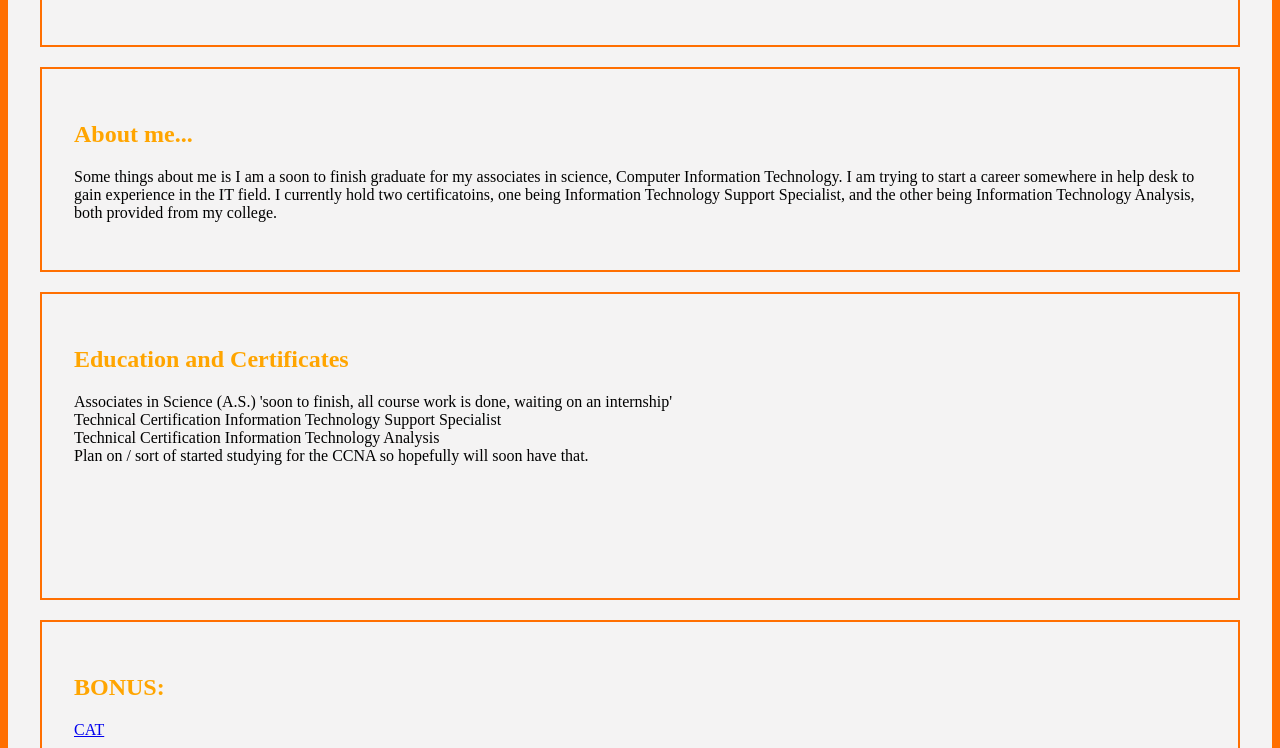
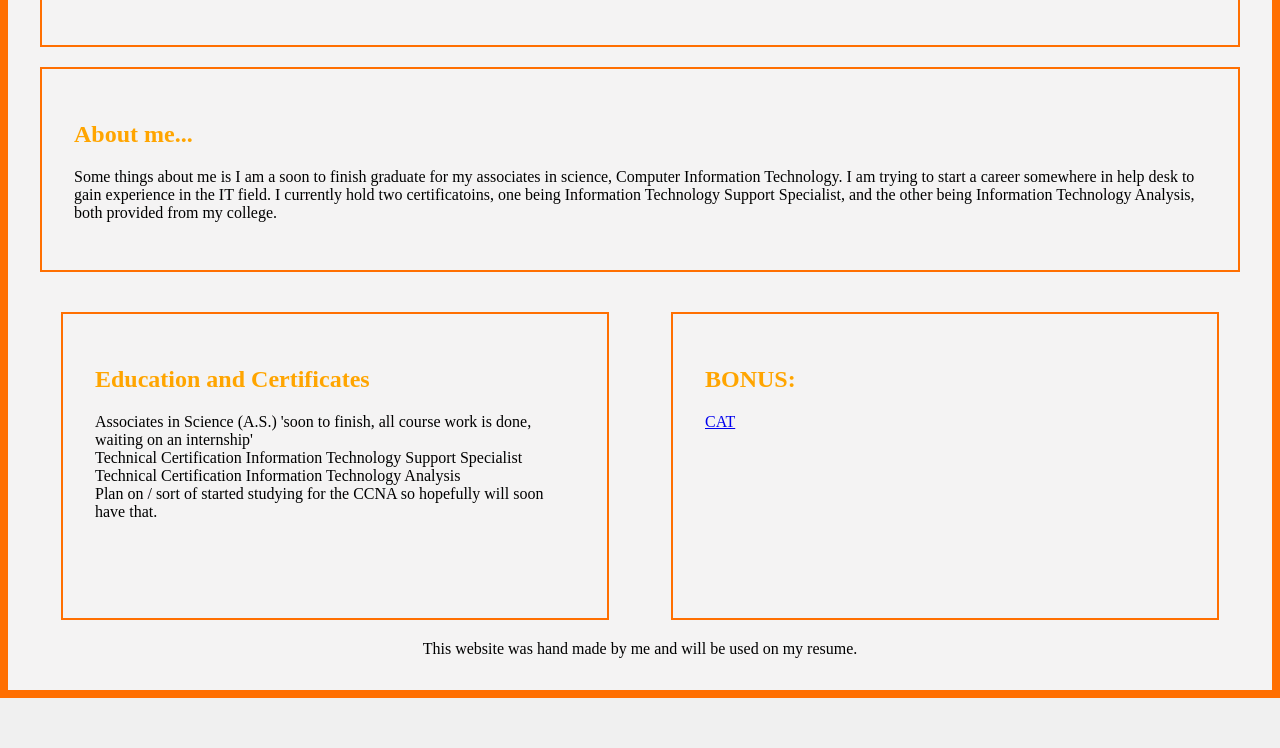
Before and after one commit to mastrotony-GH/MyBlogAM, a plain HTML site: page index.html in a window 1280 px wide. Shown: the part 204-952 px from the top of the page. After the commit the page ends 902 px from the top, so only its background shows below. Drawn offline with Linux system fonts and the light colour scheme.

Commit message:
Update style.css

```diff
--- a/style.css
+++ b/style.css
@@ -1,6 +1,6 @@
 html, body {
     margin: 0;
-    padding: 0:
+    padding: 0;
 }
 
 h1 {
@@ -28,6 +28,13 @@ h2 {
     padding: 2em;
     background-color: #F4F3F3;
     border: 2px solid #FF6F01;
+
+}
+
+.half-b-container {
+  display: flex;
+  justify-content: space-between;
+  gap: 20px;
 }
 
 .half-b {
@@ -36,6 +43,7 @@ h2 {
     background-color: #F4F3F3;
     border: 2px solid #FF6F01;
 	min-height: 15rem;
+	width: 40%;
 }
 
 
```
